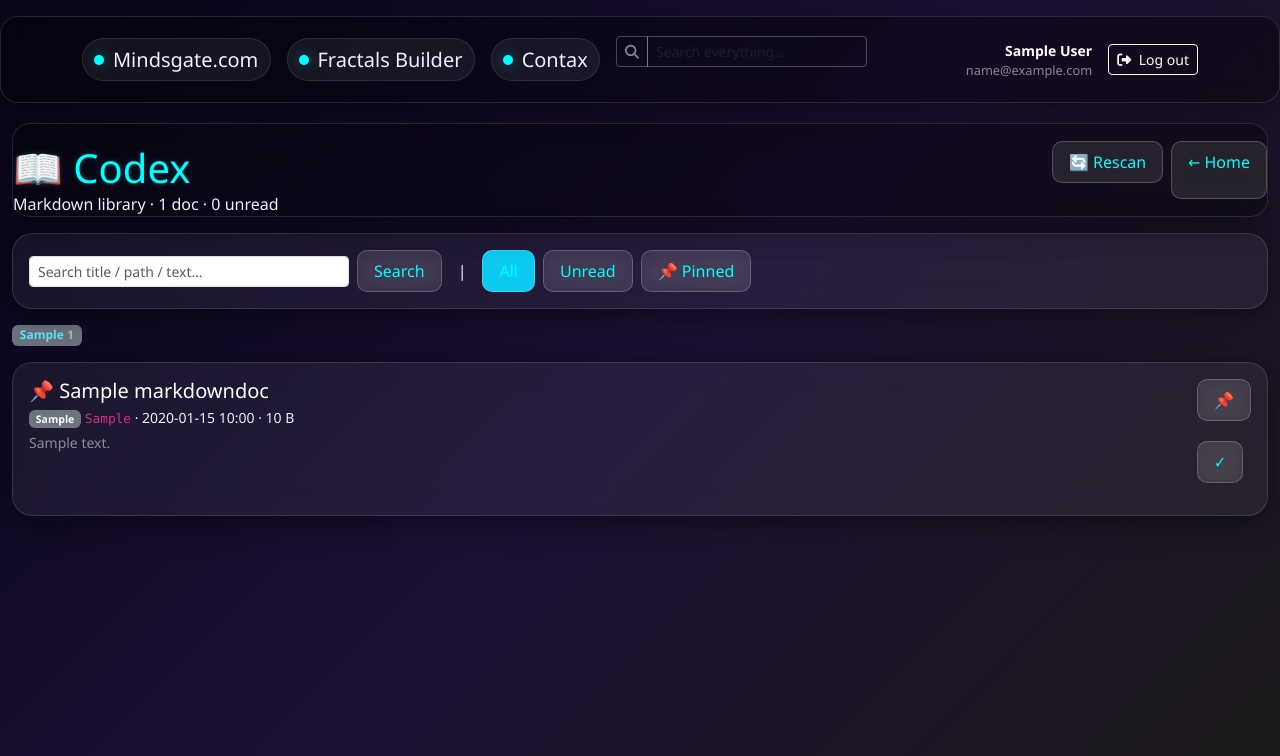
After one commit to Rinkels/foundry, a Django app: page /codex/ in a window 1280 px wide. The commit adds this page. Shown: the top 756 px of the page. Run offline with Django 5.2, Linux system fonts and the light colour scheme; a user stored in the database is signed in; tables that the repository leaves empty hold one stand-in row (values such as "Sample post").

Commit message:
backup: R1-UFO 2026-07-29 18:11

```diff
--- /dev/null
+++ b/apps/codex/models.py
@@ -0,0 +1,46 @@
+from pathlib import Path
+
+from django.db import models
+
+
+class MarkdownDoc(models.Model):
+    """An index entry for a Markdown file discovered on disk under
+    MD_LIBRARY_ROOTS. The FILE is the source of truth; this row is a cache that
+    a rescan refreshes. Codex never edits the file — read-only discovery."""
+
+    path = models.CharField(max_length=1000, unique=True)          # absolute path
+    project = models.CharField(max_length=200, blank=True, default="", db_index=True)
+    rel_path = models.CharField(max_length=1000, blank=True, default="")
+    title = models.CharField(max_length=300, blank=True, default="")
+    excerpt = models.TextField(blank=True, default="")
+    size_bytes = models.BigIntegerField(default=0)
+    mtime = models.DateTimeField(null=True, blank=True)             # file modified time
+    read = models.BooleanField(default=False)
+    pinned = models.BooleanField(default=False)
+    last_indexed = models.DateTimeField(null=True, blank=True)
+
+    class Meta:
+        ordering = ["-pinned", "-mtime", "title"]
+        indexes = [
+            models.Index(fields=["project", "-mtime"]),
+            models.Index(fields=["read"]),
+        ]
+
+    def __str__(self) -> str:
+        return self.title or self.rel_path or self.path
+
+    @property
+    def exists(self) -> bool:
+        try:
+            return Path(self.path).exists()
+        except Exception:
+            return False
+
+    @property
+    def size_human(self) -> str:
+        n = float(self.size_bytes or 0)
+        for unit in ("B", "KB", "MB"):
+            if n < 1024:
+                return f"{n:.0f} {unit}" if unit == "B" else f"{n:.1f} {unit}"
+            n /= 1024
+        return f"{n:.1f} GB"
--- /dev/null
+++ b/apps/codex/templates/codex/doc_list.html
@@ -0,0 +1,86 @@
+{% extends "common/base.html" %}
+{% block content %}
+
+<div class="glass-header mb-3">
+  <div class="d-flex justify-content-between align-items-center flex-wrap gap-2">
+    <div>
+      <h1 class="mb-0">📖 Codex</h1>
+      <div class="text-soft">
+        Markdown library · {{ total }} doc{{ total|pluralize }} · {{ unread }} unread
+      </div>
+    </div>
+    <div class="d-flex gap-2">
+      <form method="post" action="{% url 'codex:rescan' %}"
+            onsubmit="this.querySelector('button').disabled=true;this.querySelector('button').textContent='Scanning…';">
+        {% csrf_token %}
+        <button class="btn-glass" type="submit">🔄 Rescan</button>
+      </form>
+      <a class="btn-glass" href="/">← Home</a>
+    </div>
+  </div>
+</div>
+
+{# ---- Search + filters ---- #}
+<form method="get" class="neon-glass-card p-3 mb-3 d-flex flex-wrap gap-2 align-items-center">
+  <input type="text" name="q" value="{{ q }}" class="form-control form-control-sm" style="max-width:320px"
+         placeholder="Search title / path / text…">
+  {% if active_project %}<input type="hidden" name="project" value="{{ active_project }}">{% endif %}
+  <button class="btn-glass btn-sm" type="submit">Search</button>
+  <span class="mx-2 text-soft">|</span>
+  <a class="btn-glass btn-sm {% if not filter %}bg-info{% endif %}" href="?">All</a>
+  <a class="btn-glass btn-sm {% if filter == 'unread' %}bg-info{% endif %}" href="?filter=unread">Unread</a>
+  <a class="btn-glass btn-sm {% if filter == 'pinned' %}bg-info{% endif %}" href="?filter=pinned">📌 Pinned</a>
+</form>
+
+{# ---- Project chips ---- #}
+<div class="mb-3 d-flex flex-wrap gap-2">
+  {% for p in projects %}
+    <a class="badge {% if active_project == p.project %}bg-info{% else %}bg-secondary{% endif %} text-decoration-none"
+       href="?project={{ p.project|urlencode }}">{{ p.project }} <span class="text-white-50">{{ p.n }}</span></a>
+  {% endfor %}
+</div>
+
+{# ---- Doc list ---- #}
+{% for doc in docs %}
+  <div class="neon-glass-card p-3 mb-2">
+    <div class="d-flex justify-content-between align-items-start gap-2">
+      <div class="flex-grow-1">
+        <a href="{% url 'codex:detail' doc.pk %}" class="h5 text-white text-decoration-none">
+          {% if doc.pinned %}📌 {% endif %}{{ doc.title }}
+        </a>
+        {% if not doc.read %}<span class="badge bg-warning text-dark ms-1">new</span>{% endif %}
+        <div class="text-soft small mt-1">
+          <span class="badge bg-secondary">{{ doc.project }}</span>
+          <code style="font-size:.8rem">{{ doc.rel_path }}</code>
+          · {{ doc.mtime|date:"Y-m-d H:i" }} · {{ doc.size_human }}
+        </div>
+        {% if doc.excerpt %}<div class="text-white-50 small mt-1">{{ doc.excerpt }}</div>{% endif %}
+      </div>
+      <div class="d-flex flex-column gap-1">
+        <form method="post" action="{% url 'codex:toggle' doc.pk %}">
+          {% csrf_token %}<input type="hidden" name="field" value="pinned">
+          <button class="btn-glass btn-sm" type="submit" title="Pin / unpin">{% if doc.pinned %}📌{% else %}📍{% endif %}</button>
+        </form>
+        <form method="post" action="{% url 'codex:toggle' doc.pk %}">
+          {% csrf_token %}<input type="hidden" name="field" value="read">
+          <button class="btn-glass btn-sm" type="submit" title="Mark read / unread">{% if doc.read %}✓{% else %}○{% endif %}</button>
+        </form>
+      </div>
+    </div>
+  </div>
+{% empty %}
+  <div class="neon-glass-card p-4 text-soft">
+    No documents indexed yet. Click <strong>🔄 Rescan</strong> to discover markdown files under your library roots.
+  </div>
+{% endfor %}
+
+{# ---- Pagination ---- #}
+{% if is_paginated %}
+  <div class="d-flex gap-2 mt-3">
+    {% if page_obj.has_previous %}<a class="btn-glass btn-sm" href="?page={{ page_obj.previous_page_number }}{% if q %}&q={{ q|urlencode }}{% endif %}{% if filter %}&filter={{ filter }}{% endif %}{% if active_project %}&project={{ active_project|urlencode }}{% endif %}">← Prev</a>{% endif %}
+    <span class="text-soft small align-self-center">Page {{ page_obj.number }} of {{ page_obj.paginator.num_pages }}</span>
+    {% if page_obj.has_next %}<a class="btn-glass btn-sm" href="?page={{ page_obj.next_page_number }}{% if q %}&q={{ q|urlencode }}{% endif %}{% if filter %}&filter={{ filter }}{% endif %}{% if active_project %}&project={{ active_project|urlencode }}{% endif %}">Next →</a>{% endif %}
+  </div>
+{% endif %}
+
+{% endblock %}
--- /dev/null
+++ b/apps/codex/urls.py
@@ -0,0 +1,12 @@
+from django.urls import path
+
+from . import views
+
+app_name = "codex"
+
+urlpatterns = [
+    path("", views.DocListView.as_view(), name="list"),
+    path("rescan/", views.rescan, name="rescan"),
+    path("doc/<int:pk>/", views.doc_detail, name="detail"),
+    path("doc/<int:pk>/toggle/", views.toggle, name="toggle"),
+]
--- /dev/null
+++ b/apps/codex/views.py
@@ -0,0 +1,94 @@
+from pathlib import Path
+
+from django.contrib import messages
+from django.contrib.auth.decorators import login_required
+from django.contrib.auth.mixins import LoginRequiredMixin
+from django.db.models import Count, Q
+from django.shortcuts import get_object_or_404, redirect, render
+from django.views.decorators.http import require_POST
+from django.views.generic import ListView
+
+try:
+    import markdown as _md
+except Exception:  # pragma: no cover
+    _md = None
+
+from .models import MarkdownDoc
+from .scanner import scan
+
+
+class DocListView(LoginRequiredMixin, ListView):
+    model = MarkdownDoc
+    template_name = "codex/doc_list.html"
+    context_object_name = "docs"
+    paginate_by = 60
+
+    def get_queryset(self):
+        qs = MarkdownDoc.objects.all()
+        q = (self.request.GET.get("q") or "").strip()
+        if q:
+            qs = qs.filter(
+                Q(title__icontains=q) | Q(rel_path__icontains=q)
+                | Q(excerpt__icontains=q) | Q(project__icontains=q)
+            )
+        proj = (self.request.GET.get("project") or "").strip()
+        if proj:
+            qs = qs.filter(project=proj)
+        flt = self.request.GET.get("filter")
+        if flt == "unread":
+            qs = qs.filter(read=False)
+        elif flt == "pinned":
+            qs = qs.filter(pinned=True)
+        return qs
+
+    def get_context_data(self, **kwargs):
+        c = super().get_context_data(**kwargs)
+        c["q"] = self.request.GET.get("q", "")
+        c["filter"] = self.request.GET.get("filter", "")
+        c["active_project"] = self.request.GET.get("project", "")
+        c["projects"] = (MarkdownDoc.objects.values("project")
+                         .annotate(n=Count("id")).order_by("-n", "project"))
+        c["total"] = MarkdownDoc.objects.count()
+        c["unread"] = MarkdownDoc.objects.filter(read=False).count()
+        return c
+
+
+@login_required
+def doc_detail(request, pk):
+    doc = get_object_or_404(MarkdownDoc, pk=pk)
+    p = Path(doc.path)
+    if not p.exists():
+        messages.error(request, "That file no longer exists on disk — run a rescan to prune it.")
+        return redirect("codex:list")
+    text = p.read_text(encoding="utf-8", errors="ignore")
+    if _md is not None:
+        html = _md.markdown(text, extensions=["extra", "tables", "toc", "fenced_code", "sane_lists"])
+    else:
+        html = "<pre>" + text.replace("<", "&lt;") + "</pre>"
+    if not doc.read:
+        doc.read = True
+        doc.save(update_fields=["read"])
+    return render(request, "codex/doc_detail.html", {"doc": doc, "html": html})
+
+
+@login_required
+@require_POST
+def rescan(request):
+    s = scan()
+    messages.success(
+        request,
+        f"Codex scan complete — {s['total']} docs "
+        f"({s['added']} new, {s['updated']} updated, {s['pruned']} pruned).",
+    )
+    return redirect("codex:list")
+
+
+@login_required
+@require_POST
+def toggle(request, pk):
+    doc = get_object_or_404(MarkdownDoc, pk=pk)
+    field = request.POST.get("field")
+    if field in ("read", "pinned"):
+        setattr(doc, field, not getattr(doc, field))
+        doc.save(update_fields=[field])
+    return redirect(request.META.get("HTTP_REFERER") or "codex:list")
--- a/apps/mnemos/views.py
+++ b/apps/mnemos/views.py
@@ -6,7 +6,6 @@ from django.shortcuts import get_object_or_404, redirect
 from django.views.generic import ListView
 from django.db.models import Q
 from django.contrib.auth.mixins import LoginRequiredMixin, PermissionRequiredMixin
-from platform_apps.apps.common.mixins import TenantAwareViewMixin  # 👈 this one
 from .models import FileAsset, FileAttachment
 
 @login_required
@@ -42,7 +41,7 @@ def upload_and_attach(request):
 
     return redirect(request.POST.get("next") or "/")
 
-class FileAssetListView(LoginRequiredMixin, PermissionRequiredMixin, TenantAwareViewMixin, ListView):
+class FileAssetListView(LoginRequiredMixin, PermissionRequiredMixin, ListView):
     model = FileAsset
     template_name = "mnemos/file_list.html"
     context_object_name = "files"
--- a/foundry/settings.py
+++ b/foundry/settings.py
@@ -76,7 +76,11 @@ FOUNDRY_HOME_CARDS = {
     "mnemos": True,
     "atlas": True,
     "argus": True,
+    "codex": True,
 }
+
+# Codex (markdown library) — directories scanned for .md files.
+MD_LIBRARY_ROOTS = [r"C:\Projects"]
 # Application definition
 
 INSTALLED_APPS = [
@@ -98,6 +102,7 @@ INSTALLED_APPS = [
     "apps.mnemos.apps.MnemosConfig",
     "apps.atlas.apps.AtlasConfig",
     "apps.argus.apps.ArgusConfig",
+    "apps.codex.apps.CodexConfig",
     "platform_apps.apps.tenants",
     "platform_apps.apps.agpay",
 ]
--- a/foundry/urls.py
+++ b/foundry/urls.py
@@ -20,6 +20,7 @@ urlpatterns = [
     path("mnemos/", include("apps.mnemos.urls", namespace="mnemos")),
     path("atlas/", include("apps.atlas.urls", namespace="atlas")),
     path("argus/", include("apps.argus.urls", namespace="argus")),
+    path("codex/", include("apps.codex.urls", namespace="codex")),
     path("agpay/", include("platform_apps.apps.agpay.urls", namespace="agpay")),
     path("common/", include("apps.common.urls", namespace="common")),
     path("search/", global_search, name="global-search"),
```
Also changed, not shown: apps/codex/apps.py (added, +8 -0 lines), apps/codex/management/commands/codex_scan.py (added, +15 -0 lines), apps/codex/scanner.py (added, +85 -0 lines), apps/codex/templates/codex/doc_detail.html (added, +47 -0 lines), foundry/templates/foundry/home.html (+23 -0 lines), apps/codex/__init__.py (added), apps/codex/management/__init__.py (added), apps/codex/management/commands/__init__.py (added), apps/codex/migrations/0001_initial.py (added), apps/codex/migrations/__init__.py (added).
